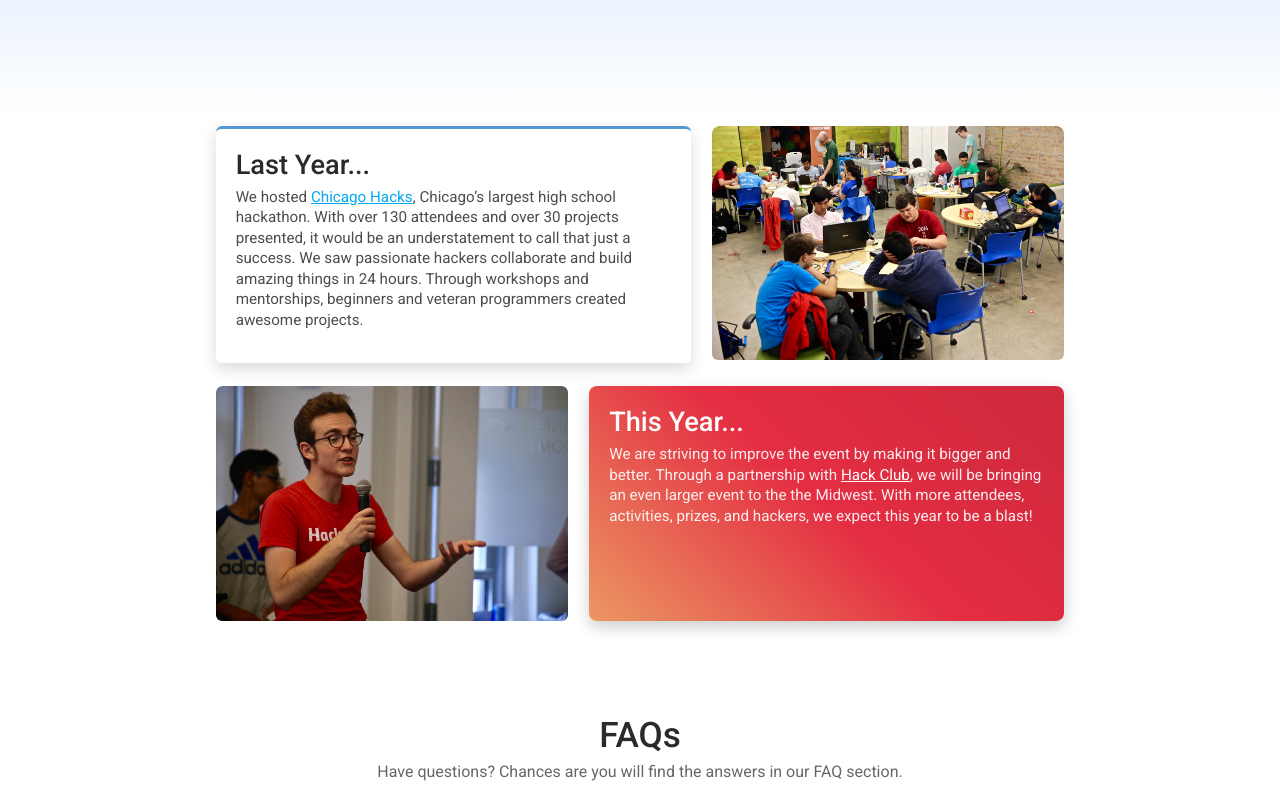
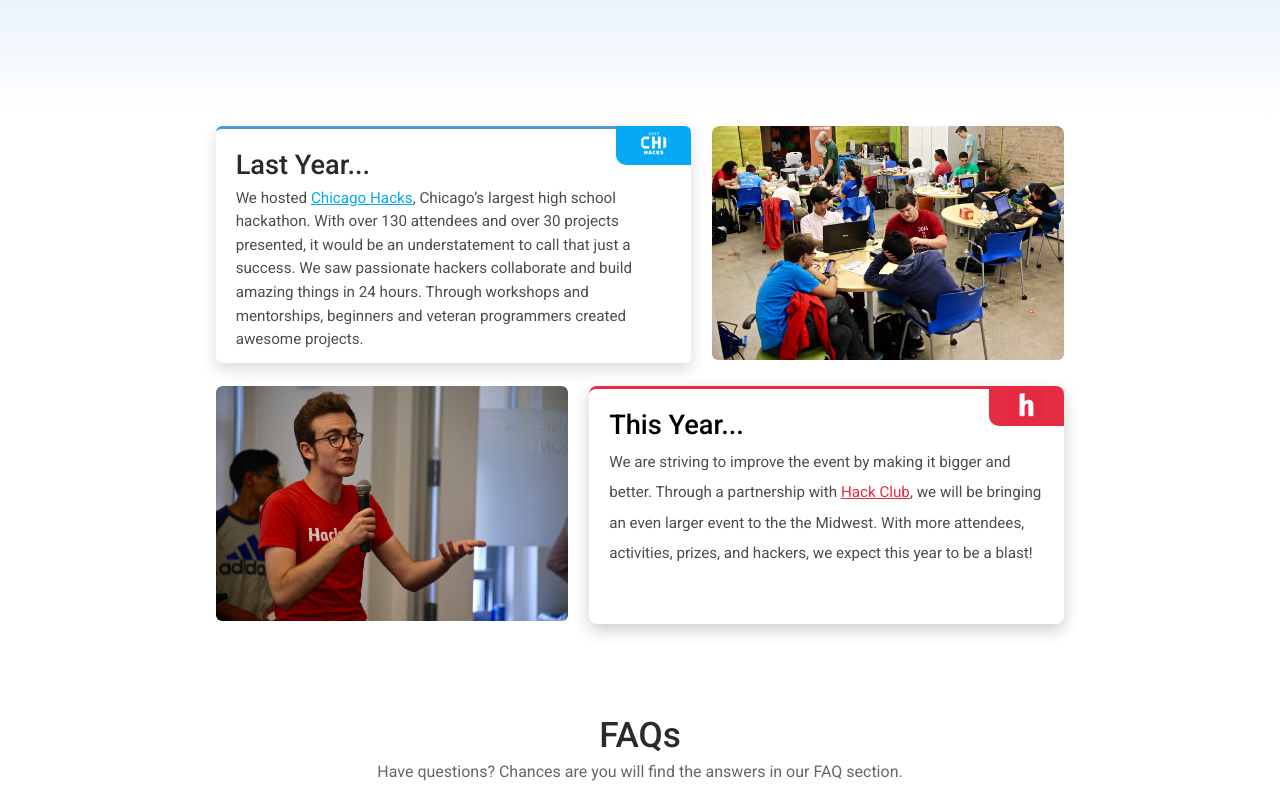
Before and after one commit to hackchicago/hackchicago.io, a plain HTML site: page index.html in a window 1280 px wide. Shown: the part 1072-1860 px from the top of the page. Drawn offline with nearby package versions, Linux system fonts and the light colour scheme.

Commit message:
Unify design batch 1

```diff
--- a/css/index.css
+++ b/css/index.css
@@ -215,6 +215,7 @@ button.signup:hover {
 }
 
 .top-left {
+  position: relative;
   width: 54%;
   display: inline-block;
   vertical-align: top;
@@ -241,8 +242,12 @@ button.signup:hover {
   margin: 20px;
   margin-top: 6px;
   color: rgba(0, 0, 0, 0.7);
-  line-height: 135%;
+  line-height: 155%;
   font-size: .95em;
+}
+
+.top-left .corner-badge {
+  background-color: rgb(5,169,244);
 }
 
 .top-right {
@@ -270,13 +275,13 @@ button.signup:hover {
 }
 
 .bot-right {
+  position: relative;
   width: 54%;
   display: inline-block;
   margin: 1%;
   border-radius: 8px;
   box-shadow: 0 6px 16px rgba(0,0,0,0.2);
-  background: linear-gradient(48deg, rgb(235, 151, 99), rgb(228, 45, 66), rgb(206, 41, 60));
-  background: -webkit-linear-gradient(48deg, rgb(235, 151, 99), rgb(228, 45, 66), rgb(206, 41, 60));
+  border-top: solid #e42d42;
   max-width: 100%;
 }
 
@@ -285,7 +290,6 @@ button.signup:hover {
   text-align: left;
   margin: 20px;
   margin-bottom: 0;
-  color: white;
   font-size: 1.7em;
   font-weight: 500;
 }
@@ -295,9 +299,26 @@ button.signup:hover {
   text-align: left;
   margin: 20px;
   margin-top: 6px;
-  color: rgba(255, 255, 255, 0.9);
-  line-height: 135%;
+  line-height: 200%;
   font-size: .95em;
+  color: rgba(0, 0, 0, 0.7);
+}
+
+.bot-right a {
+  color: #e42d42;
+}
+
+.bot-right .corner-badge {
+  background-color: #e42d42;
+}
+
+.corner-badge {
+  position: absolute;
+  top: -2.5px;
+  right: 0;
+  padding: 0px 20px 0px 20px;
+  border-radius: 0px 8px 0px 10px;
+  color: #fff;
 }
 
 .background {
@@ -394,7 +415,7 @@ button.signup:hover {
   text-align: center;
 }
 
-#faq .desc {
+.desc {
   margin: 0;
   color: rgba(0, 0, 0, 0.6);
   margin-top: 6px;
@@ -547,7 +568,7 @@ button.signup:hover {
 #sponsors .partner {
   box-sizing: border-box;
   display: block;
-  width: 350px;
+  width: 250px;
   height: auto;
   margin: 25px;
 }
@@ -783,6 +804,6 @@ div.scroll-indicator::before{
   }
 }
 
-#referralCode a {
+a {
   color: #03A9F4;
 }
--- a/index.html
+++ b/index.html
@@ -68,6 +68,11 @@
     <div class="row-wrapper">
       <div class="top-row">
         <div class="top-left" id="tleft">
+          <span class="corner-badge">
+            <a target="_blank" href="https://chicagohacks.tech" title="Chicago Hacks 2017" alt="Chicago Hacks 2017">
+              <img src="img/chihacks.png" style="height: 35px">
+            </a>
+          </span>
           <h3>Last Year...</h3>
           <p>We hosted <a href="http://chicagohacks.tech/" style="color: #03A9F4" target="_blank">Chicago Hacks</a>, Chicago’s largest high school hackathon. With over 130 attendees and over 30 projects presented, it would be an understatement to call that just a success. We saw passionate hackers collaborate and build amazing things in 24 hours. Through workshops and mentorships, beginners and veteran programmers created awesome projects. </p>
         </div>
@@ -83,8 +88,13 @@
           <img src="img/hackclub.png" alt="Hack Club Logo" class="smallpic" id="spic2">
         </div>
         <div class="bot-right" id="bright">
+          <span class="corner-badge">
+              <a target="_blank" href="https://hackclub.com" title="Hack Club" alt="Hack Club">
+                <img src="img/hackclub.png" style="height: 35px">
+              </a>
+          </span>
           <h3>This Year...</h3>
-          <p>We are striving to improve the event by making it bigger and better. Through a partnership with <a href="https://hackclub.com/" target="_blank" style="color: white;">Hack Club</a>, we will be bringing an even larger event to the the Midwest. With more attendees, activities, prizes, and hackers, we expect this year to be a blast!</p>
+          <p>We are striving to improve the event by making it bigger and better. Through a partnership with <a href="https://hackclub.com/" target="_blank">Hack Club</a>, we will be bringing an even larger event to the the Midwest. With more attendees, activities, prizes, and hackers, we expect this year to be a blast!</p>
         </div>
       </div>
     </div>
@@ -154,22 +164,17 @@
         <h4>Have a question we didn't answer?</h4>
         <p>Send us an email at <a href="mailto:team@hackchicago.io">team@hackchicago.io</a> and we will get back to you as soon as possible!</p>
       </div>
-
-      <div class="card faq" style="background: linear-gradient(135deg, #00c6fb, #005bea); background: -webkit-linear-gradient(135deg, #00c6fb, #005bea); border-top: none; border-radius: 9px;">
-        <h4 style="color: white;">Interested in sponsoring?</h4>
-          <p style="color: rgba(255, 255, 255, 0.7);">Contact us at <a href="mailto:team@hackchicago.io" style="color: white;">team@hackchicago.io</a> to learn how to sponsor our event!</p>
-      </div>
-
     </div>
   </div>
 
   <div id="sponsors">
-    <h2>Partners</h2><hr>
+    <h2>Partners</h2>
     <div class="sponsor-div" style="margin-bottom: 50px">
       <a href="https://hackclub.com/" target="_blank"><img class="partner" src="img/sponsors/hackclub.svg" alt="Hack Club"></a>
     </div>
 
-    <h2>Sponsors</h2><hr>
+    <h2>Sponsors</h2>
+    <p class="desc"><strong>Interested in sponsoring?</strong> Contact us at <a href="mailto:team@hackchicago.io">team@hackchicago.io</a> to learn how to sponsor our event!</p>
     <div class="sponsor-div" id="big-div">
       <a href="https://balsamiq.com/" target="_blank"><img class="sponsor sponsor-small" src="img/sponsors/balsamiq.svg" alt="Balsamiq"></a>
       <a href="https://zapier.com/" target="_blank"><img class="sponsor sponsor-tiny" src="img/sponsors/zapier.svg" alt="Zapier"></a>
@@ -186,7 +191,10 @@
     <a href="mentorclosed.html"><button class="closed">Mentor Registration Closed</button></a>
   </div>-->
 
-  <div class="crossfade-reverse"></div>
+  <div class="crossfade-reverse footer">
+
+  </div>
+
 
   <script src="https://ajax.googleapis.com/ajax/libs/jquery/3.3.1/jquery.min.js"></script>
   <script src="https://ajax.googleapis.com/ajax/libs/jqueryui/1.12.1/jquery-ui.min.js"></script>
```
Also changed, not shown: img/social/facebook.png (added). Lines whose indentation alone changed are shown as unchanged.
